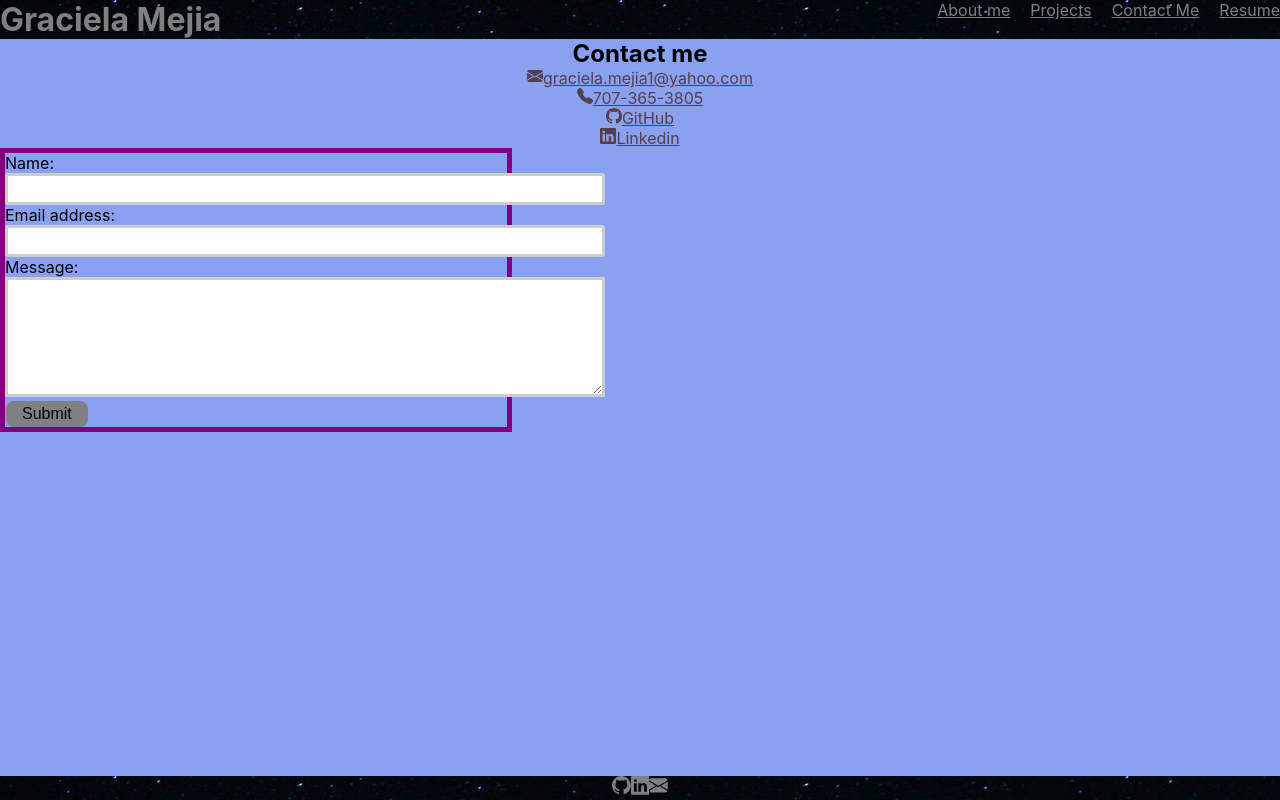
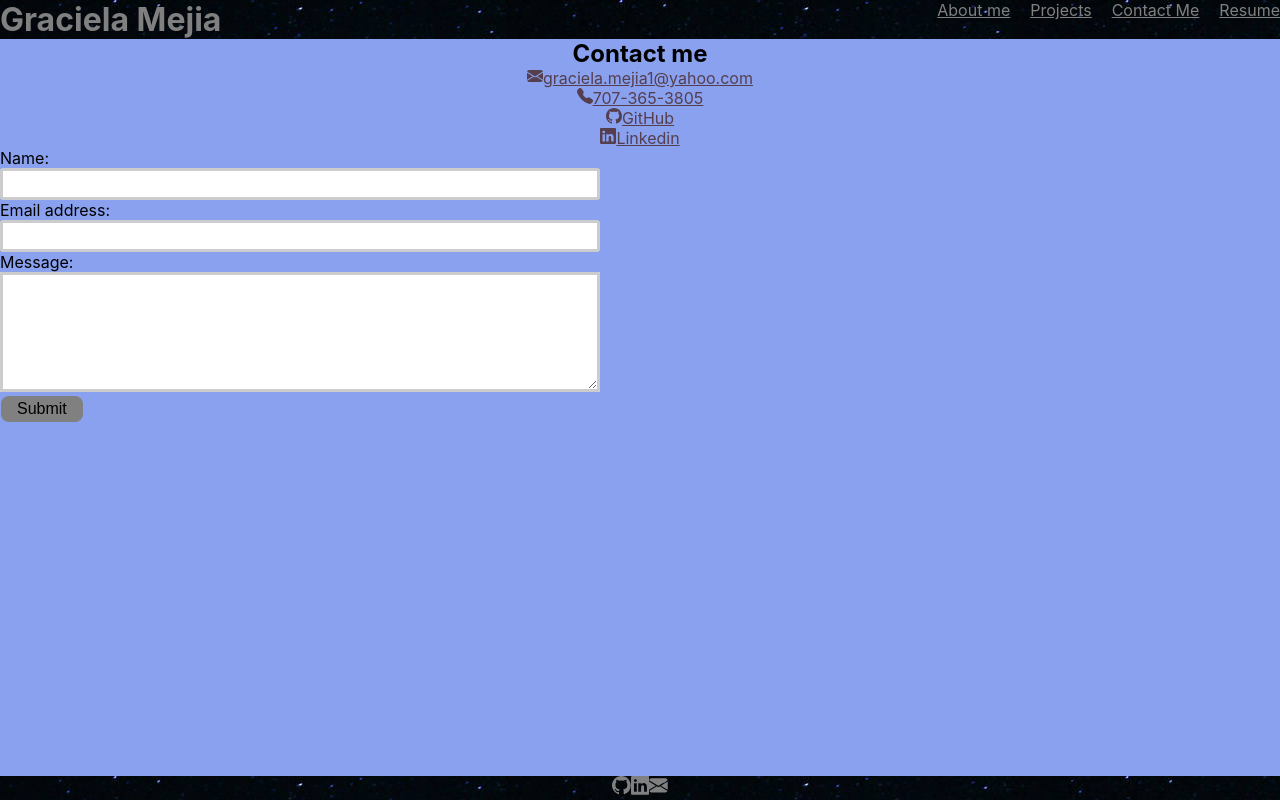
Before and after one commit to gmejia87/react-portfolio, a React (Create React App) app: page /contact in a window 1280 px wide. Built offline with nearby package versions, Linux system fonts and the light colour scheme.

Commit message:
update contact component

```diff
--- a/src/components/Contact/contact.css
+++ b/src/components/Contact/contact.css
@@ -12,7 +12,7 @@
 
 form {
   width: 40%;
-  border: 5px solid purple;
+  /* border: 5px solid purple; */
 }
 
 input {
```
